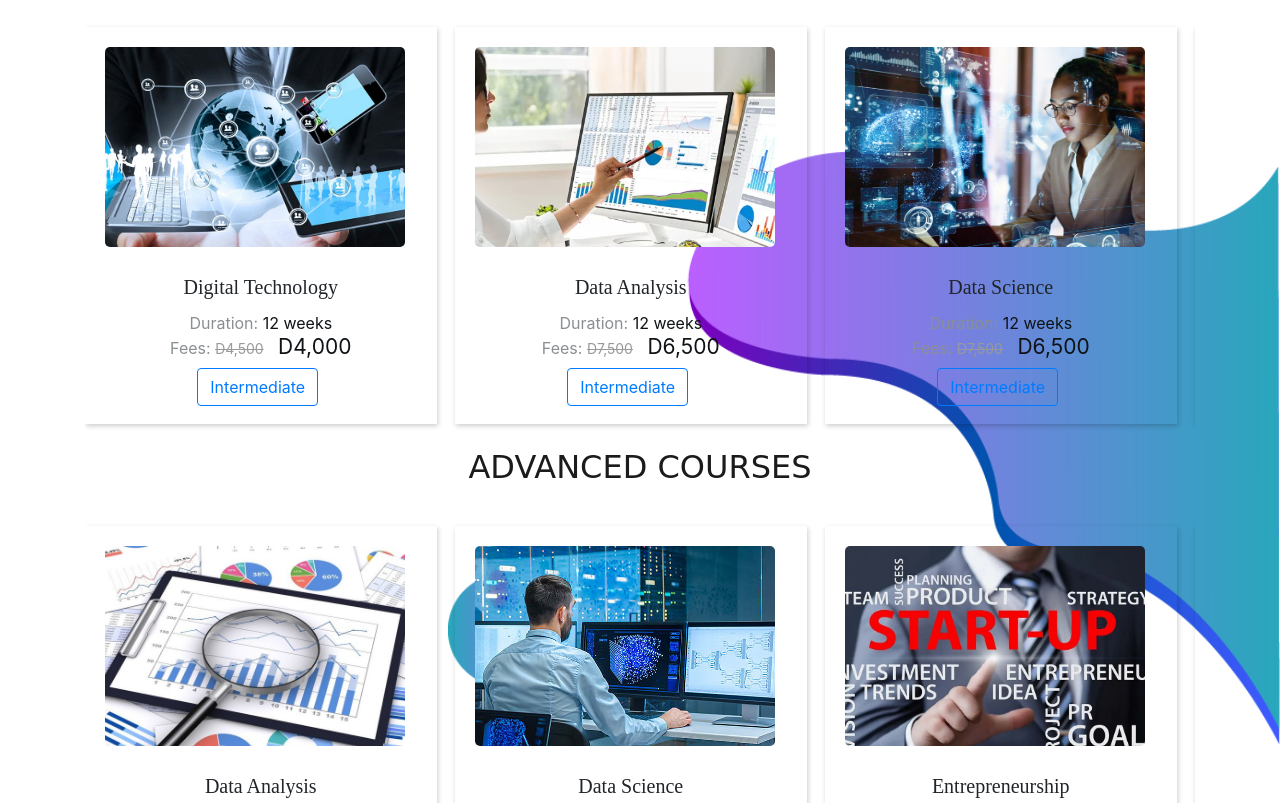
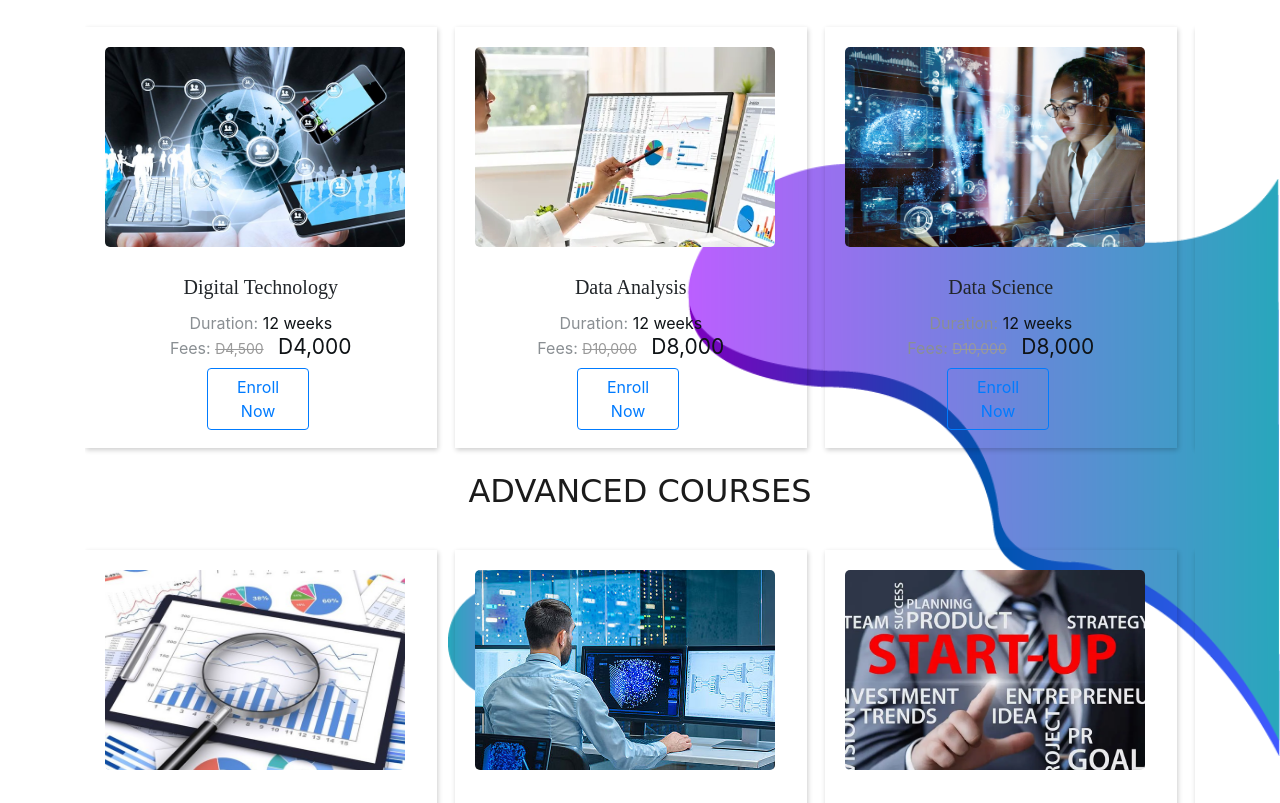
Before and after one commit to BailoDev/gomindzacademy, a plain HTML site: page index.html in a window 1280 px wide. Shown: the part 1894-2697 px from the top of the page. Drawn offline with nearby package versions, Linux system fonts and the light colour scheme; grey boxes are pictures that could not be loaded; a web font is replaced by a local one.

Commit message:
change course fee

```diff
--- a/CSS/style.css
+++ b/CSS/style.css
@@ -390,6 +390,7 @@ main #Home h2{
  .button-link {
   margin-right: 5%;
   margin-top: -30px;
+
  }
 
  .para-duration {
--- a/index.html
+++ b/index.html
@@ -227,7 +227,7 @@
                       <div class="button-container">
                         <a href="https://forms.office.com/r/qEYiiK5jnF" class="button-link">
                           <button type="button" class="btn btn-outline-primary">
-                            Intermediate
+                            Enroll Now
                           </button>
                         </a>
                       </div>
@@ -247,14 +247,14 @@
 
                       <p class="para-duration">Duration: <span>12 weeks</span></p>
                       <p class="para-pricing">
-                        Fees: <span class="canceled-price">D7,500</span>
-                        <span class="original-price">D6,500</span>
+                        Fees: <span class="canceled-price">D10,000</span>
+                        <span class="original-price">D8,000</span>
                       </p>
 
                       <div class="button-container">
                         <a href="https://forms.office.com/r/qEYiiK5jnF" class="button-link">
                           <button type="button" class="btn btn-outline-primary">
-                            Intermediate
+                            Enroll Now
                           </button>
                         </a>
                       </div>
@@ -274,14 +274,14 @@
 
                       <p class="para-duration">Duration: <span>12 weeks</span></p>
                       <p class="para-pricing">
-                        Fees: <span class="canceled-price">D7,500</span>
-                        <span class="original-price">D6,500</span>
+                        Fees: <span class="canceled-price">D10,000</span>
+                        <span class="original-price">D8,000</span>
                       </p>
 
                       <div class="button-container">
                         <a href="https://forms.office.com/r/qEYiiK5jnF" class="button-link">
                           <button type="button" class="btn btn-outline-primary">
-                            Intermediate
+                            Enroll Now
                           </button>
                         </a>
                       </div>
@@ -301,14 +301,14 @@
 
                       <p class="para-duration">Duration: <span>12 weeks</span></p>
                       <p class="para-pricing">
-                        Fees: <span class="canceled-price">D7,500</span>
-                        <span class="original-price">D6,500</span>
+                        Fees: <span class="canceled-price">D10,000</span>
+                        <span class="original-price">D8000</span>
                       </p>
 
                       <div class="button-container">
                         <a href="https://forms.office.com/r/qEYiiK5jnF" class="button-link">
                           <button type="button" class="btn btn-outline-primary">
-                            Intermediate
+                            Enroll Now
                           </button>
                         </a>
                       </div>
@@ -332,14 +332,14 @@
 
                       <p class="para-duration">Duration: <span>12 weeks</span></p>
                       <p class="para-pricing">
-                        Fees: <span class="canceled-price">D7,500</span>
-                        <span class="original-price">D6,500</span>
+                        Fees: <span class="canceled-price">D10,000</span>
+                        <span class="original-price">D8,000</span>
                       </p>
 
                       <div class="button-container">
                         <a href="https://forms.office.com/r/qEYiiK5jnF" class="button-link">
                           <button type="button" class="btn btn-outline-primary">
-                            Intermediate
+                            Enroll Now
                           </button>
                         </a>
                       </div>
@@ -362,14 +362,44 @@
 
                       <p class="para-duration">Duration: <span>12 weeks</span></p>
                       <p class="para-pricing">
-                        Fees: <span class="canceled-price">D7,500</span>
-                        <span class="original-price">D6,500</span>
+                        Fees: <span class="canceled-price">D10,000</span>
+                        <span class="original-price">D8,000</span>
                       </p>
 
                       <div class="button-container">
                         <a href="https://forms.office.com/r/qEYiiK5jnF" class="button-link">
                           <button type="button" class="btn btn-outline-primary">
-                            Intermediate
+                            Enroll Now
+                          </button>
+                        </a>
+                      </div>
+
+                  </div>
+                </div>
+
+                <div class="blog-content">
+                  <div class="iimage">
+                    <img
+                      src="./IMAGES/machine learning and big data.png"
+                      alt="machine-img"
+                    />
+                    <div class="ioverlay">
+                      <button><a href="#">Learn More</a></button>
+                    </div>
+                  </div>
+                  <div class="blog-title">
+                    <h3 class="card-title header">Graphic Design</h3>
+
+                      <p class="para-duration">Duration: <span>12 weeks</span></p>
+                      <p class="para-pricing">
+                        Fees: <span class="canceled-price">D10,000</span>
+                        <span class="original-price">D8,000</span>
+                      </p>
+
+                      <div class="button-container">
+                        <a href="https://forms.office.com/r/qEYiiK5jnF" class="button-link">
+                          <button type="button" class="btn btn-outline-primary">
+                            Enroll Now
                           </button>
                         </a>
                       </div>
```
Also changed, not shown: IMAGES/Advanced/Graphic-design-1.png (added).
